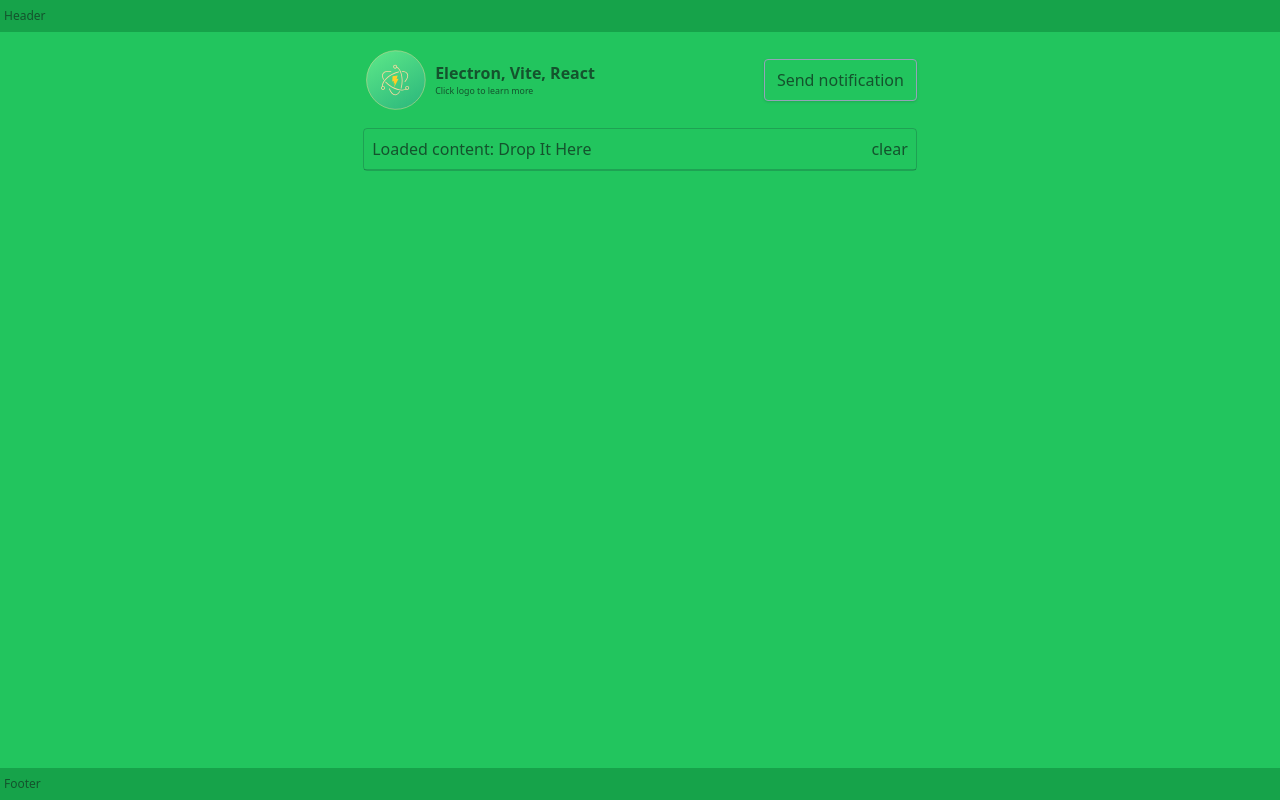
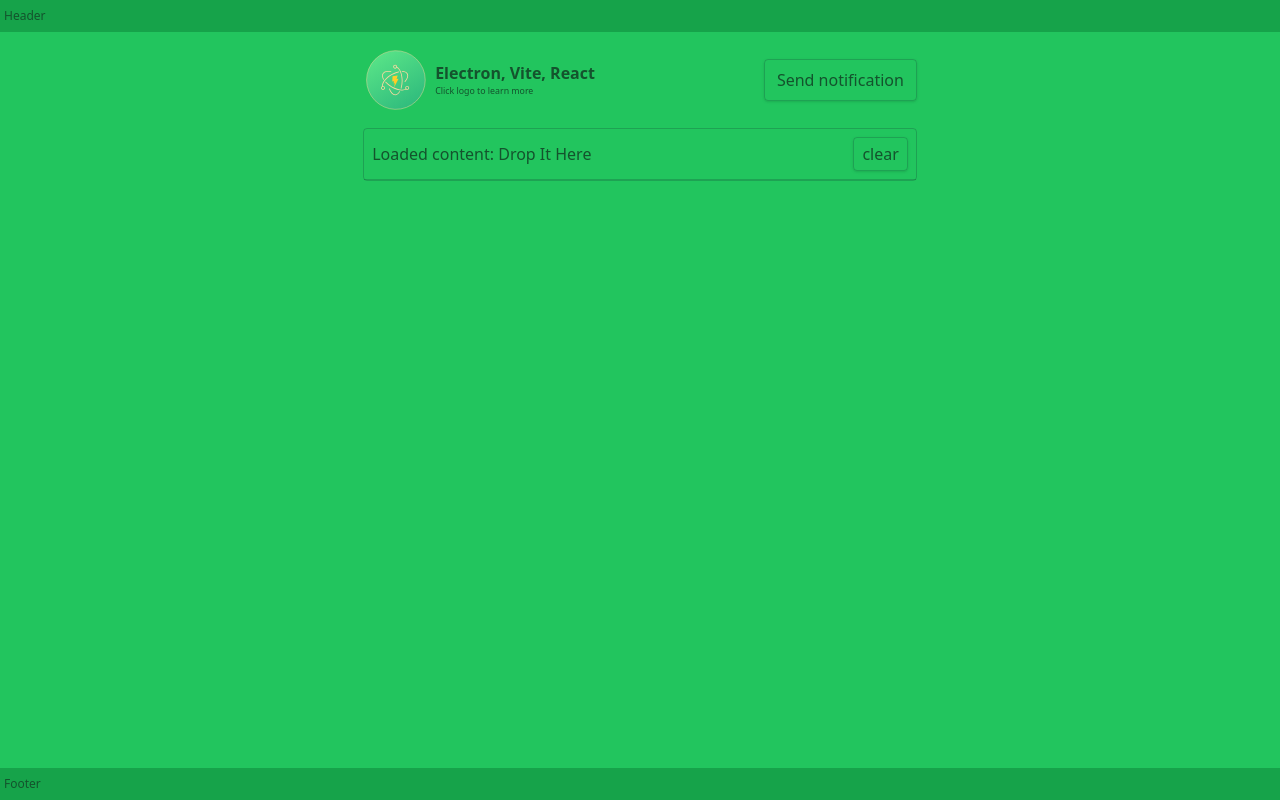
Before and after one commit to maxzz/electron-react, a React (Vite) app: page / in a window 1280 px wide. Built offline with nearby package versions, Linux system fonts and the light colour scheme.

Commit message:
WIP. renderer. add ButtonClear component

```diff
--- a/src/App.tsx
+++ b/src/App.tsx
@@ -34,7 +34,7 @@ export function App() {
 function Section2_SendNotification() {
     return (
         <button
-            className="place-self-center px-3 py-2 border-slate-400 border rounded shadow active:scale-[.97]"
+            className="place-self-center px-3 py-2 border-slate-900/20 border rounded shadow active:scale-[.97]"
             onClick={() => {
                 //window.sendNotification('My message')
                 mainApi?.sendNotification('My secure transfered message');
--- a/src/components/FileContentViews.tsx
+++ b/src/components/FileContentViews.tsx
@@ -1,5 +1,5 @@
 import React, { HTMLAttributes } from 'react';
-import { useAtomValue } from 'jotai';
+import { useAtomValue, useSetAtom } from 'jotai';
 import { filesContentAtom } from '@/store';
 
 function SectionHeader({ children, ...rest }: HTMLAttributes<HTMLElement>) {
@@ -7,6 +7,15 @@ function SectionHeader({ children, ...rest }: HTMLAttributes<HTMLElement>) {
         <div className="px-2 py-2 border-slate-900/20 border-b" {...rest}>
             {children}
         </div>
+    );
+}
+
+function ButtonClear() {
+    const setFilesContent = useSetAtom(filesContentAtom);
+    return (
+        <button className="px-2 py-1 border-slate-900/20 border rounded shadow active:scale-[.97]" onClick={() => setFilesContent([])}>
+            clear
+        </button>
     );
 }
 
@@ -25,7 +34,7 @@ export function FileContentViews() {
             <SectionHeader>
                 <div className="flex items-center justify-between">
                     <div className="">Loaded content: {!filesContent.length && ' Drop It Here'}</div>
-                    <div className="">clear</div>
+                    <ButtonClear />
                 </div>
             </SectionHeader>
 
```
